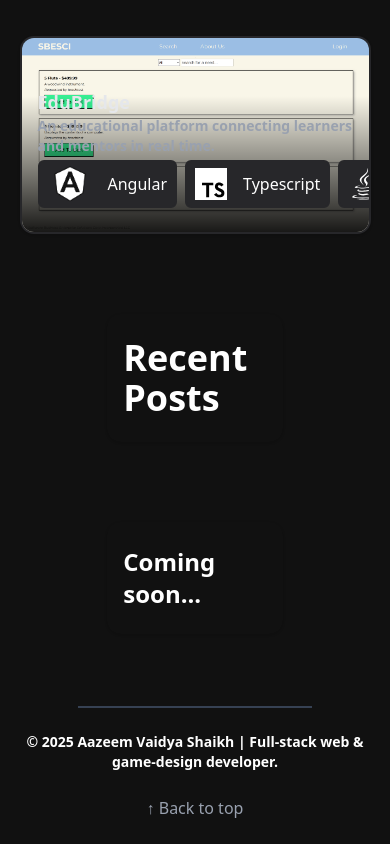
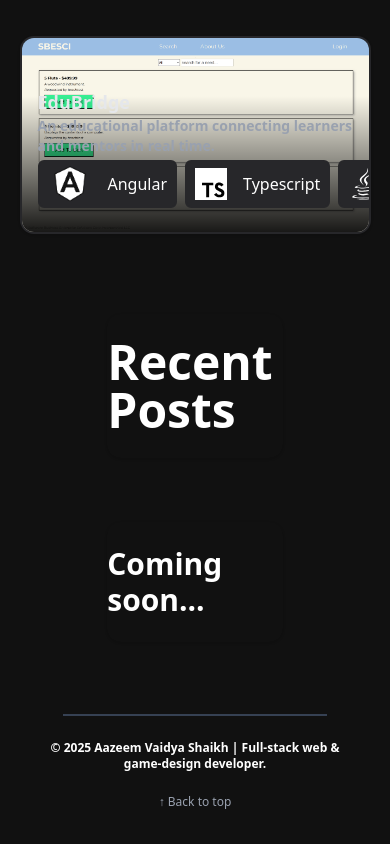
Before and after one commit to AazeemVS/Portfolio-Site, a React (Vite) app in the folder my-portfolio/: page / in a window 390 px wide. Shown: the part 2138-2982 px from the top of the page. Built offline with nearby package versions, Linux system fonts and the light colour scheme.

Commit message:
Added responsiveness for non component features on my landing page, and my footer

```diff
--- a/my-portfolio/src/components/ui/footer.tsx
+++ b/my-portfolio/src/components/ui/footer.tsx
@@ -1,17 +1,17 @@
 const Footer = () => (
-  <footer className="text-gray-300 py-6 mt-12">
-    {/* Divider – shorter, centered */}
-    <div className="w-3/5 border-t-2 border-gray-700 mx-auto mb-6" />
+  <footer className="text-gray-300 py-6 mt-12 w-[90%] md:w-[80%] lg:w-[60%] xl:w-[45%] mx-auto">
+    {/* Divider – responsive width */}
+    <div className="w-3/4 md:w-3/5 border-t-2 border-gray-700 mx-auto mb-6" />
 
     {/* Footer content */}
-    <div className="max-w-5xl mx-auto px-4">
-      <h2 className="text-white text-sm font-semibold text-center">
+    <div className="mx-auto px-4">
+      <h2 className="text-white text-xs sm:text-sm font-semibold text-center">
         © 2025 Aazeem Vaidya Shaikh | Full-stack web & game-design developer.
       </h2>
-      <div className="text-center mt-6">
+      <div className="text-center mt-4 sm:mt-6">
         <button
           onClick={() => window.scrollTo({ top: 0, behavior: "smooth" })}
-          className="text-gray-400 hover:text-white transition"
+          className="text-gray-400 hover:text-white transition text-xs sm:text-sm"
         >
           ↑ Back to top
         </button>
--- a/my-portfolio/src/pages/LandingPage.tsx
+++ b/my-portfolio/src/pages/LandingPage.tsx
@@ -27,14 +27,16 @@ const LandingPage: React.FC = () => {
 
       <LandingPageProjects></LandingPageProjects>
 
-      <Card className="border-none">
-        <h2 className="text-white text-left text-4xl font-bold ml-4">
-          Recent Posts
-        </h2>
+      <Card className="border-none mb-0">
+        <div className="text-left">
+          <h2 className="text-white text-5xl font-bold">Recent Posts</h2>
+        </div>
       </Card>
 
-      <Card className="border-none">
-        <p className="text-white text-2xl ml-4 font-bold"> Coming soon...</p>
+      <Card className="border-none mt-16">
+        <div className="text-left">
+          <h2 className="text-white text-3xl font-bold">Coming soon...</h2>
+        </div>{" "}
       </Card>
 
       <footer>
```
